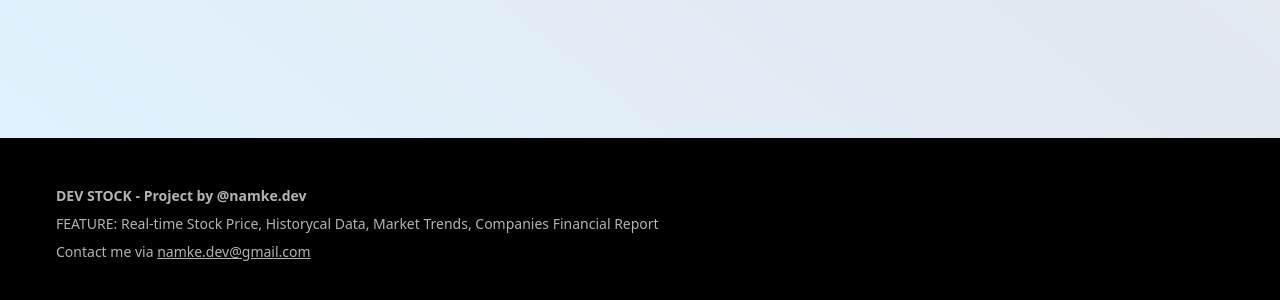
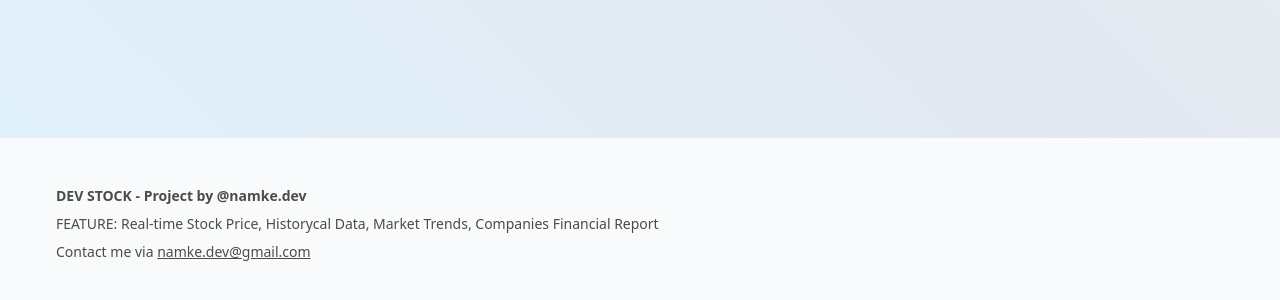
Before and after one commit to namke-dev/ThreeD-Catalog, a Next.js app: page / in a window 1280 px wide. Shown: the part 926-1226 px from the top of the page. Built offline with nearby package versions, Linux system fonts and the light colour scheme; no server answers.

Commit message:
format code

```diff
--- a/src/components/layouts/Footer.jsx
+++ b/src/components/layouts/Footer.jsx
@@ -3,7 +3,10 @@ import React from "react";
 export default function Footer() {
   return (
     <footer className="w-full">
-      <div className="flex flex-col px-5 md:px-14 py-12 bg-black text-white/70 text-xs md:text-sm gap-0">
+      <div
+        className="flex flex-col px-5 md:px-14 py-12
+        bg-gray-50 text-black/70 text-xs md:text-sm gap-0"
+      >
         <p className="font-semibold pb-2">DEV STOCK - Project by @namke.dev</p>
         <p className="pb-2">
           FEATURE: Real-time Stock Price, Historycal Data, Market Trends,
--- a/src/components/layouts/HomePageIntro.jsx
+++ b/src/components/layouts/HomePageIntro.jsx
@@ -2,6 +2,9 @@ import React from "react";
 
 export default function HomePageIntro() {
   return (
-    <div className="h-[1000px] bg-gradient-to-tr from-sky-100 via-slate-200 to-gray-100"></div>
+    <div className="h-[1000px] ">
+      <div></div>
+      <div></div>
+    </div>
   );
 }
--- a/src/components/layouts/Logo.jsx
+++ b/src/components/layouts/Logo.jsx
@@ -9,12 +9,8 @@ export default function Logo({ className, children, ...props }) {
       md:mx-2
       md:px-4
       px-2 py-1
-      hover:scale-110
       rounded-sm
       flex flex-col items-center justify-center
-      transition-all
-      ease-in-out
-      duration-300
       ${className}
       `}
     >
--- a/src/components/layouts/Navbar.jsx
+++ b/src/components/layouts/Navbar.jsx
@@ -5,11 +5,13 @@ export default function Navbar() {
   return (
     <header className="w-full">
       <div
-        className="flex flex-row flex-wrap
+        className="
+        flex flex-row flex-wrap
         items-center justify-start
-        bg-white/20 text-black/50
+        bg-gray-50 text-black/50
         text-xs
-        px-3 py-0.5 gap-5"
+        px-3 py-0.5 gap-5
+        "
       >
         <Logo
           className="
--- a/src/components/layouts/ShowcaseLayout.jsx
+++ b/src/components/layouts/ShowcaseLayout.jsx
@@ -19,6 +19,11 @@ export default function ShowcaseLayout() {
         text-white/95
         hover:bg-white/50
         hover:text-black/60
+
+        transition-all
+        hover:scale-105
+        ease-in-out
+        duration-300
         "
       />
       <ShowcaseProductInfo />
--- a/src/pages/home.js
+++ b/src/pages/home.js
@@ -5,7 +5,7 @@ import HomePageIntro from "@/components/layouts/HomePageIntro";
 
 export default function Home() {
   return (
-    <div>
+    <div className="bg-gradient-to-tr from-sky-100 via-slate-200 to-gray-100">
       <Navbar />
       <HomePageIntro />
       <Footer />
```
